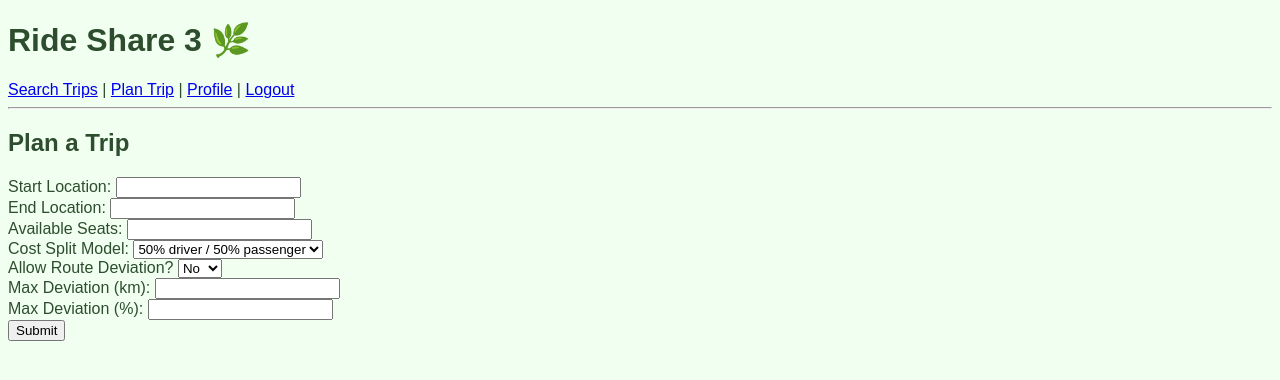
After one commit to nsspsup/RideShare, a Flask app: page /trips/plan in a window 1280 px wide. The commit adds this page. Shown: the top 380 px of the page. Run offline with Flask 3, Linux system fonts and the light colour scheme; the visitor is signed in with stand-in values (Sample User, id 1).

```diff
--- a/app/__init__.py
+++ b/app/__init__.py
@@ -1,11 +1,9 @@
 from flask import Flask
-from flask_sqlalchemy import SQLAlchemy
 from flask_login import LoginManager
 from dotenv import load_dotenv
-import os
+from app.models import db, User  # db defined in models.py
 
-db = SQLAlchemy()
-#login_manager = LoginManager()
+login_manager = LoginManager()
 
 def create_app():
     load_dotenv()
@@ -13,8 +11,12 @@ def create_app():
     app.config.from_object('config.Config')
 
     db.init_app(app)
-    #login_manager.init_app(app)
-    #login_manager.login_view = 'main.login'
+    login_manager.init_app(app)
+    login_manager.login_view = 'main.login'  # redirect route for @login_required
+
+    @login_manager.user_loader
+    def load_user(user_id):
+        return User.query.get(int(user_id))
 
     from .routes import main, users, trips
     app.register_blueprint(main.bp)
--- a/app/routes/trips.py
+++ b/app/routes/trips.py
@@ -1,3 +1,94 @@
 from flask import Blueprint
+from flask import render_template, request, redirect, url_for, flash
+from flask_login import login_required, current_user
+from app import db
+from app.models import Trip
+from app.utils.geo import haversine, geocode_address
+
 
 bp = Blueprint('trips', __name__, url_prefix='/trips')
+
+# Dummy coordinates until geocoding is integrated
+def fake_geocode(address):
+    if 'bratislava' in address.lower():
+        return (48.1486, 17.1077)
+    elif 'kosice' in address.lower():
+        return (48.7164, 21.2611)
+    elif 'trnava' in address.lower():
+        return (48.3774, 17.5888)
+    return (48.15, 17.11)  # fallback: Bratislava
+
+
+@bp.route('/plan', methods=['GET', 'POST'])
+@login_required
+def plan_trip():
+    if request.method == 'POST':
+        start = request.form.get('start_location')
+        end = request.form.get('end_location')
+        seats = request.form.get('available_seats')
+        cost_split = request.form.get('cost_split')
+        allow_dev = request.form.get('allow_deviation') == 'yes'
+        dev_km = request.form.get('max_deviation_km')
+        dev_pct = request.form.get('max_deviation_percent')
+
+        # Temporary geocoding (fake until we hook in real API)
+        start_lat, start_lng = geocode_address(start)
+        end_lat, end_lng = geocode_address(end)
+
+        if not start_lat or not end_lat:
+            flash("Invalid address entered. Please try again.")
+            return redirect(url_for('trips.plan_trip'))
+
+        new_trip = Trip(
+            driver_id=current_user.id,
+            start_location=start,
+            end_location=end,
+            available_seats=seats,
+            cost_split=cost_split,
+            allow_deviation=allow_dev,
+            max_deviation_km=dev_km if allow_dev else None,
+            max_deviation_percent=dev_pct if allow_dev else None,
+            start_lat=start_lat,
+            start_lng=start_lng,
+            end_lat=end_lat,
+            end_lng=end_lng
+        )
+        db.session.add(new_trip)
+        db.session.commit()
+        flash("Trip created successfully.")
+        return redirect(url_for('trips.plan_trip'))
+
+    return render_template('trip_plan.html')
+
+
+@bp.route('/search', methods=['GET', 'POST'])
+def search_trip():
+    results = []
+
+    if request.method == 'POST':
+        start_query = request.form.get('start_location')
+        end_query = request.form.get('end_location')
+        max_km = float(request.form.get('radius') or 20)  # default to 20 km
+
+        # Simulated geocode lookup
+        user_start_lat, user_start_lng = geocode_address(start_query)
+        user_end_lat, user_end_lng = geocode_address(end_query)
+
+        if not user_start_lat or not user_end_lat:
+            flash("Could not geocode your search locations.")
+            return render_template('trip_search.html', results=[])
+
+        for trip in Trip.query.all():
+            if trip.start_lat is None or trip.end_lat is None:
+                continue
+
+            distance_start = haversine(user_start_lat, user_start_lng, trip.start_lat, trip.start_lng)
+            distance_end = haversine(user_end_lat, user_end_lng, trip.end_lat, trip.end_lng)
+
+            if distance_start <= max_km and distance_end <= max_km:
+                results.append(trip)
+
+        if not results:
+            flash("No trips found. Try broadening your search.")
+
+    return render_template('trip_search.html', results=results)
--- a/app/templates/layout.html
+++ b/app/templates/layout.html
@@ -3,17 +3,39 @@
 <head>
     <title>Ride Share 3</title>
     <link rel="stylesheet" href="{{ url_for('static', filename='css/style.css') }}">
+    <link
+      rel="stylesheet"
+      href="https://unpkg.com/leaflet@1.9.3/dist/leaflet.css"
+     >
 </head>
 <body>
     <header>
         <h1>Ride Share 3 🌿</h1>
         <nav>
-            <a href="{{ url_for('main.index') }}">Home</a> |
-            <a href="#">Register</a> |
-            <a href="#">Login</a>
+            {% if current_user.is_authenticated %}
+                <a href="{{ url_for('trips.search_trip') }}">Search Trips</a> |
+                <a href="{{ url_for('trips.plan_trip') }}">Plan Trip</a> |
+                <a href="{{ url_for('users.profile') }}">Profile</a> |
+                <a href="{{ url_for('main.logout') }}">Logout</a>
+            {% else %}
+                <a href="{{ url_for('main.index') }}">Home</a> |
+                <a href="{{ url_for('main.register') }}">Register</a> |
+                <a href="{{ url_for('main.login') }}">Login</a>
+            {% endif %}
         </nav>
         <hr>
     </header>
+
+    {% with messages = get_flashed_messages() %}
+        {% if messages %}
+            <ul class="flashes">
+                {% for message in messages %}
+                    <li>{{ message }}</li>
+                {% endfor %}
+            </ul>
+        {% endif %}
+    {% endwith %}
+
     {% block content %}{% endblock %}
 </body>
 </html>
--- /dev/null
+++ b/app/templates/trip_plan.html
@@ -0,0 +1,23 @@
+{% extends "layout.html" %}
+{% block content %}
+<h2>Plan a Trip</h2>
+<form method="POST">
+    Start Location: <input type="text" name="start_location" required><br>
+    End Location: <input type="text" name="end_location" required><br>
+    Available Seats: <input type="number" name="available_seats" min="1" required><br>
+    Cost Split Model:
+    <select name="cost_split">
+        <option value="50/50">50% driver / 50% passenger</option>
+        <option value="0/100">Free ride for passenger</option>
+        <option value="custom">Custom</option>
+    </select><br>
+    Allow Route Deviation?
+    <select name="allow_deviation">
+        <option value="no">No</option>
+        <option value="yes">Yes</option>
+    </select><br>
+    Max Deviation (km): <input type="number" step="0.1" name="max_deviation_km"><br>
+    Max Deviation (%): <input type="number" step="0.1" name="max_deviation_percent"><br>
+    <button type="submit">Submit</button>
+</form>
+{% endblock %}
```
Also changed, not shown: app/models.py (+40 -1 lines), app/routes/main.py (+64 -1 lines), app/routes/users.py (+20 -0 lines), app/templates/login.html (added, +9 -0 lines), app/templates/profile.html (added, +24 -0 lines), app/templates/register.html (added, +12 -0 lines), app/templates/trip_search.html (added, +76 -0 lines), app/utils/geo.py (added, +35 -0 lines), app/templates/index.html (line endings or trailing spaces), 1 other file.
